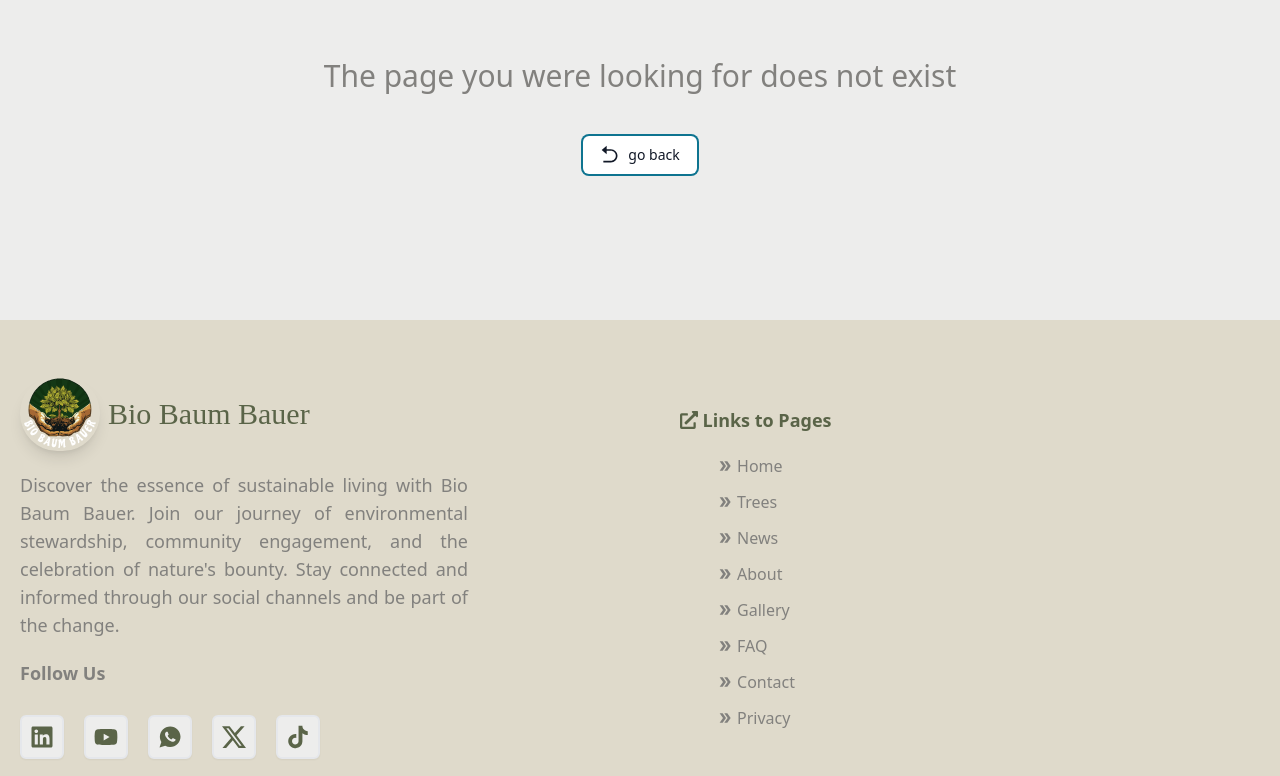
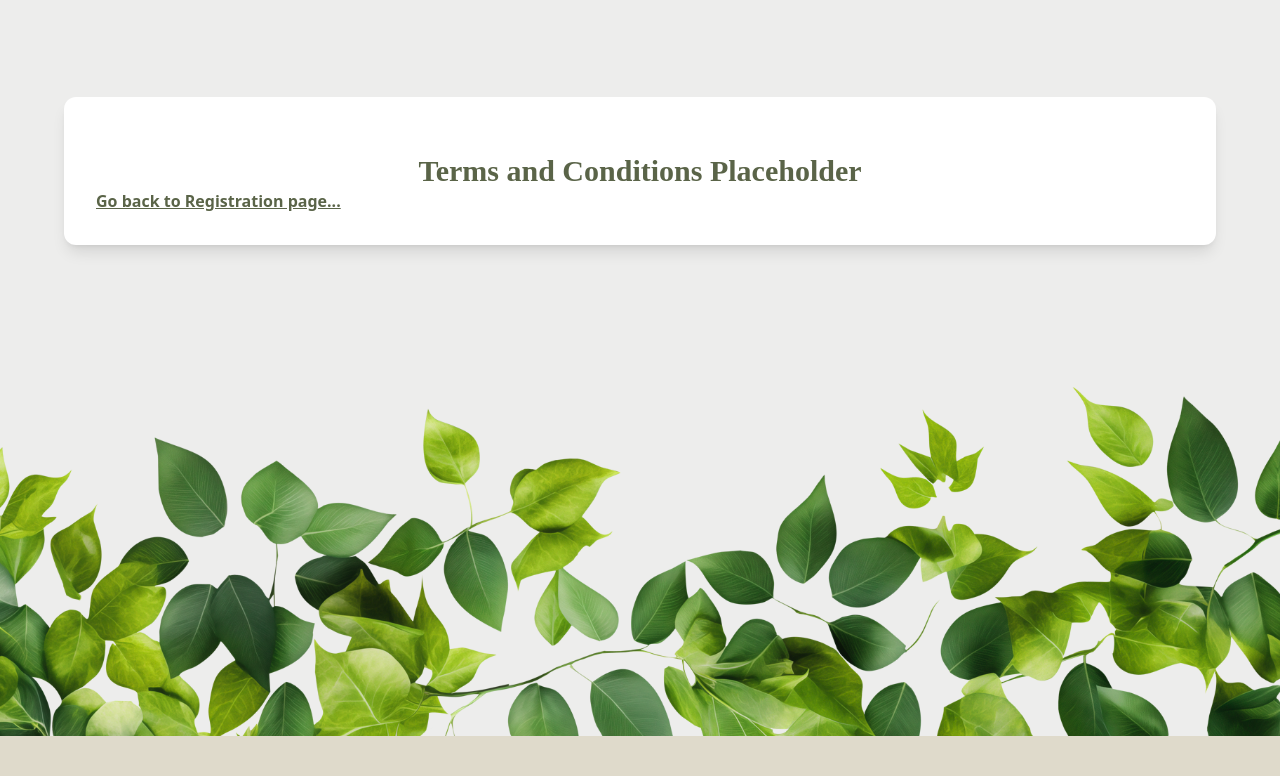
Before and after one commit to solawi-projects/baum-bauer-frontend, a React (Vite) app: page /Terms in a window 1280 px wide. Shown: the part 404-1180 px from the top of the page. Built offline with nearby package versions, Linux system fonts and the light colour scheme; a web font is replaced by a local one.

Commit message:
Created a Terms and Conditions placeholder page as well doing some minor page styling

```diff
--- a/src/App.jsx
+++ b/src/App.jsx
@@ -34,6 +34,7 @@ import AddToGallery from "./pages/AddToGallery";
 import AddToNewArticle from "./pages/AddToNewsArticle";
 import AddNewTree from "./pages/AddNewTree";
 import Privacy from "./pages/Privacy";
+import Terms from "./pages/TermsConditions";
 
 function ScrollToTop() {
   const { pathname } = useLocation();
@@ -60,6 +61,7 @@ function App() {
                 <Route path="/news" element={<News />} />
                 <Route path="/news/:id" element={<NewsArticle />} />
                 <Route path="/privacy" element={<Privacy />} />
+                <Route path="/Terms" element={<Terms />} />
                 <Route path="/about" element={<About />} />
                 <Route path="/gallery" element={<Gallery />} />
                 <Route path="/faq" element={<Faq />} />
--- a/src/pages/About.jsx
+++ b/src/pages/About.jsx
@@ -17,7 +17,7 @@ const About = () => {
       <section className="relative flex flex-col items-center justify-center pt-[100px] md:pt-[160px] lg:pt-[180px] xl:pt-[220px]">
         {/* Overlay with background image and opacity */}
         <div
-          className="absolute top-0 left-0 w-full h-[25%] bg-cover bg-no-repeat bg-center"
+          className="absolute top-0 left-0 w-full h-[15%] bg-cover bg-no-repeat bg-center bg-bg-header-footer"
           style={{
             backgroundImage: `url(${backgroundImage})`,
             opacity: 0.2,
--- a/src/pages/Home.jsx
+++ b/src/pages/Home.jsx
@@ -11,7 +11,7 @@ const Home = () => {
       <section className="relative flex flex-col items-center justify-center p-0 md:flex-row md:justify-between md:p-10 xl:p-20">
         {/* Overlay with background image and opacity */}
         <div
-          className="absolute top-0 left-0 w-full h-full bg-cover bg-no-repeat bg-center bg-bg-header-footer"
+          className="absolute top-0 left-0 w-full h-[50%] bg-cover bg-no-repeat bg-center bg-bg-header-footer"
           style={{
             backgroundImage: `url(${backgroundImage})`,
             opacity: 0.2,
--- a/src/pages/News.jsx
+++ b/src/pages/News.jsx
@@ -1,3 +1,4 @@
+import backgroundImage from "../assets/images/leaves_background_03.webp";
 import React, { useEffect, useState } from "react";
 import axios from "../utils/axiosInstance";
 import { Link } from "react-router-dom";
@@ -89,6 +90,14 @@ const News = () => {
   return (
     <div className="bg-bg-page-color">
       <PageBreadcrumb activeLinks={aLinkValues} deActiveLink={daLinkValues} />
+      {/* Overlay with background image and opacity */}
+      <div
+        className="absolute top-[-1] left-0 w-full h-[50%] bg-cover bg-no-repeat bg-center bg-bg-header-footer"
+        style={{
+          backgroundImage: `url(${backgroundImage})`,
+          opacity: 0.1,
+        }}
+      ></div>
       <EachPageHeader title={titles[0]} subtitle={titles[1]} />
       <div className="container mx-auto text-2xl">
         <h2>
--- a/src/pages/Privacy.jsx
+++ b/src/pages/Privacy.jsx
@@ -1,3 +1,4 @@
+import backgroundImage from "../assets/images/leaves_background_03.webp";
 import { HiHome } from "react-icons/hi";
 import PageBreadcrumb from "../components/PageBreadcrumb";
 import EachPageHeader from "../components/EachPageHeader";
@@ -10,7 +11,16 @@ const Privacy = () => {
   return (
     <div className="bg-bg-page-color">
       <PageBreadcrumb activeLinks={aLinkValues} deActiveLink={daLinkValues} />
-      <EachPageHeader title={titles[0]} subtitle={titles[1]} />
+
+      {/* Overlay with background image and opacity */}
+      <div
+        className="absolute left-0 w-full h-[50%] bg-cover bg-no-repeat bg-center bg-bg-header-footer"
+        style={{
+          backgroundImage: `url(${backgroundImage})`,
+          opacity: 0.1,
+        }}
+      ></div>
+      <EachPageHeader title={titles[0]} subtitle={""} />
       <div className="max-w-6xl mx-auto p-4 md:p-8 bg-white rounded-xl shadow-lg my-10">
         <p>
           At Bio Baum Bauer, accessible from www.biobaumbauer.com, one of our
--- /dev/null
+++ b/src/pages/TermsConditions.jsx
@@ -0,0 +1,37 @@
+import { HiHome } from "react-icons/hi";
+import PageBreadcrumb from "../components/PageBreadcrumb";
+import EachPageHeader from "../components/EachPageHeader";
+import { Link } from "react-router-dom";
+
+const Terms = () => {
+  const titles = ["Terms and Conditions"];
+  const aLinkValues = [{ linkTo: "/", linkIcon: HiHome, linkText: "Home" }];
+  const daLinkValues = { linkText: "Terms and Conditions" };
+
+  return (
+    <div className="bg-bg-page-color">
+      <PageBreadcrumb activeLinks={aLinkValues} deActiveLink={daLinkValues} />
+      <EachPageHeader title={titles[0]} subtitle={titles[1]} />
+      <div className="max-w-6xl mx-auto p-4 md:p-8 bg-white rounded-xl shadow-lg my-10">
+        <h2 className="text-3xl font-semibold mt-6 flex justify-center">
+          Terms and Conditions Placeholder
+        </h2>
+        <Link
+          to="/register"
+          className="text-secondary-color font-bold underline"
+        >
+          Go back to Registration page...
+        </Link>
+      </div>
+
+      {/* Footer Image */}
+      <img
+        className="bg-bg-page-color w-full"
+        src="src/assets/images/news_images/leaves_background.png"
+        alt="Terms and Conditions Footer Image"
+      />
+    </div>
+  );
+};
+
+export default Terms;
--- a/src/pages/user/Register.jsx
+++ b/src/pages/user/Register.jsx
@@ -681,7 +681,7 @@ const Register = () => {
               <Label htmlFor="agree" className="text-font-family-color">
                 I agree with the&nbsp;
                 <Link
-                  href="#"
+                  to="/terms"
                   className="text-secondary-color font-bold underline"
                 >
                   terms and conditions.
```
